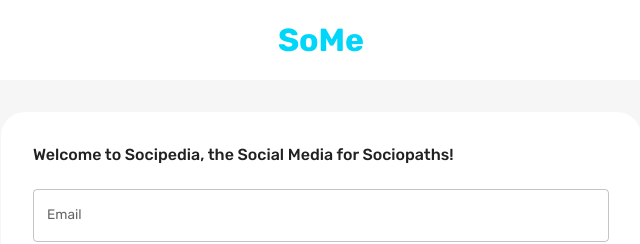
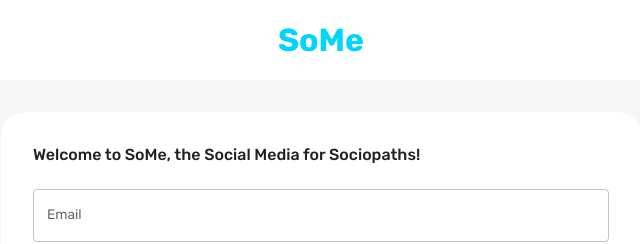
Before and after one commit to sayantan1821/So-me, a React (Create React App) app in the folder client/: page / in a window 1280 px wide. Shown: the top 244 px of the page, without its empty margins (319-959 px from the left). Built offline with nearby package versions, Linux system fonts and the light colour scheme.

Commit message:
update project name

```diff
--- a/client/src/scenes/loginPage/index.jsx
+++ b/client/src/scenes/loginPage/index.jsx
@@ -25,7 +25,7 @@ const LoginPage = () => {
         backgroundColor={theme.palette.background.alt}
       >
         <Typography fontWeight="500" variant="h5" sx={{ mb: "1.5rem" }}>
-          Welcome to Socipedia, the Social Media for Sociopaths!
+          Welcome to SoMe, the Social Media for Sociopaths!
         </Typography>
         <Form />
       </Box>
```
